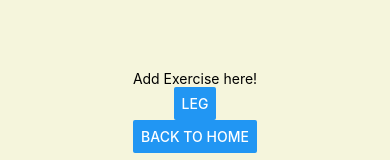
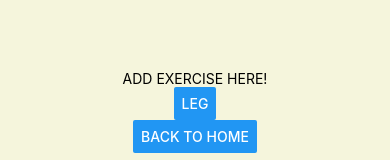
Before and after one commit to lmelo031/MobilePortfolio2, a React Native app in the folder portfolio2/: screen /Exercise in a window 390 px wide. Shown: the part 343-503 px from the top of the page. Built offline with nearby package versions, Linux system fonts and the light colour scheme.

Commit message:
April 24, 2022 6:22 PM

```diff
--- a/portfolio2/ExerciseScreen.js
+++ b/portfolio2/ExerciseScreen.js
@@ -6,7 +6,7 @@ class ExerciseScreen extends React.Component {
   render() {
     return (
       <View style={styles.container}>
-        <Text>Add Exercise here!</Text>
+        <Text>ADD EXERCISE HERE!</Text>
         <Button
           title="leg"
           onPress={() =>
@@ -14,7 +14,7 @@ class ExerciseScreen extends React.Component {
           }
         />
         <Button
-          title="Back to home"
+          title="Back to Home"
           onPress={() =>
             this.props.navigation.navigate('Home')
           }
@@ -29,6 +29,7 @@ const styles = StyleSheet.create({
       backgroundColor: 'beige',
       alignItems: 'center',
       justifyContent: 'center',
+      padding: 20,
     },
   });
 
```
